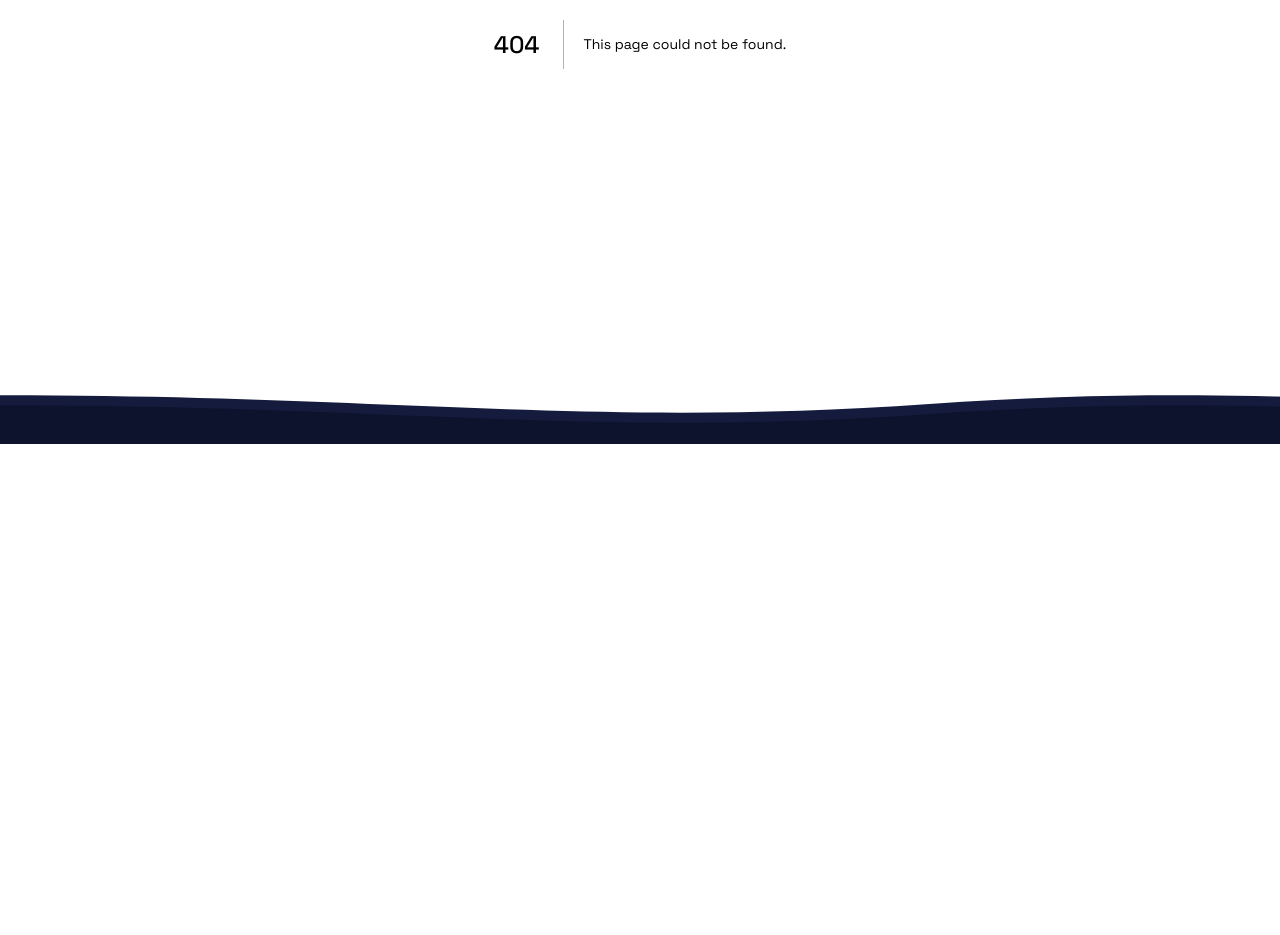
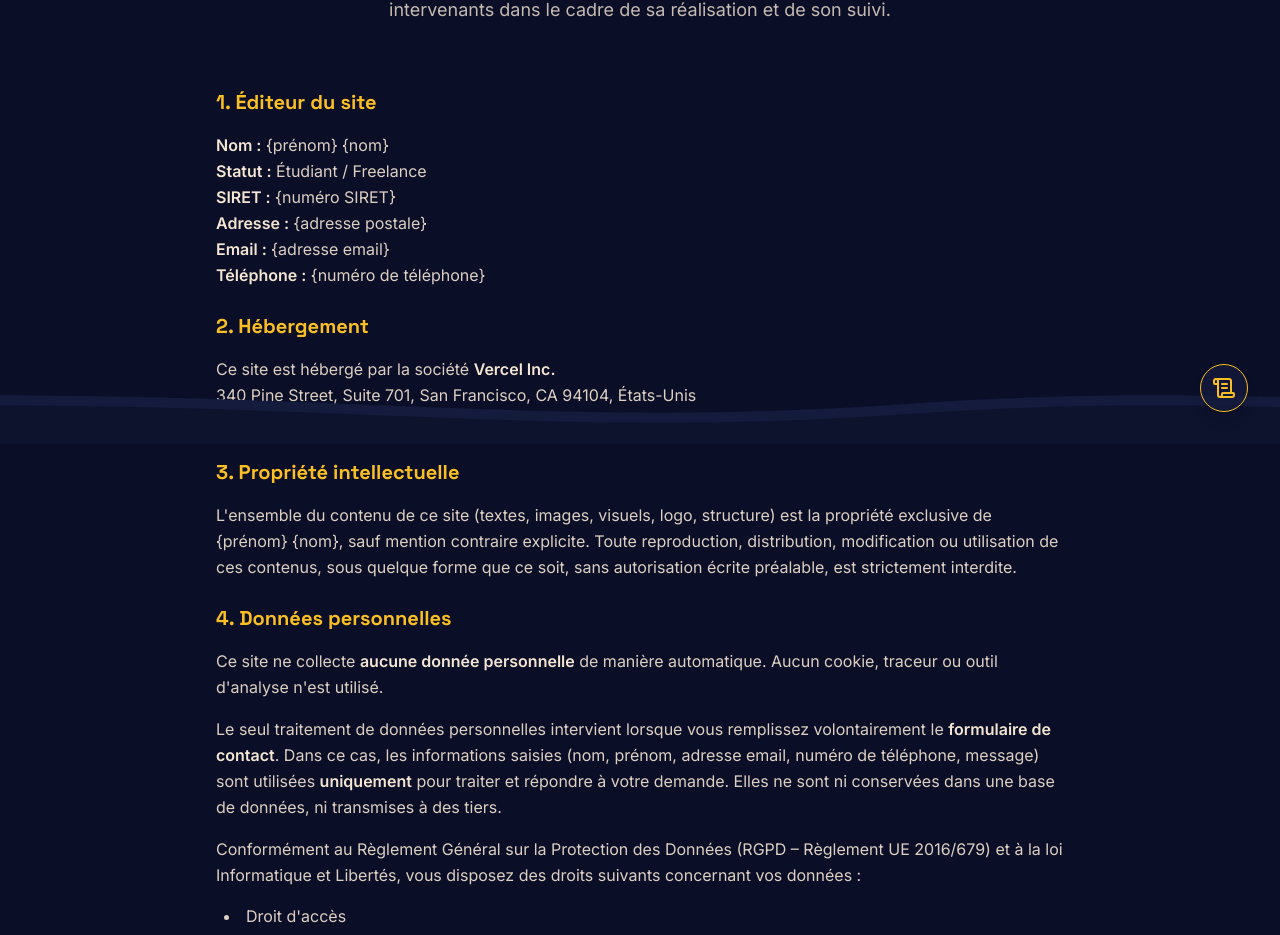
Before and after one commit to MaximeCode/My_Portfolio, a Next.js app: page /mentions-legales in a window 1280 px wide. Before the commit this address had no page. Shown: the part 356-1291 px from the top of the page. Before the commit the page ends 800 px from the top, so only its background shows below. Built offline with nearby package versions, Linux system fonts and the light colour scheme.

Commit message:
CV updated + Footer components added + NEW Mentions Légales page

```diff
--- /dev/null
+++ b/src/app/(pages)/mentions-legales/page.jsx
@@ -0,0 +1,182 @@
+import Base from "@/app/Components/Front/Base";
+import Title from "@/app/Components/Front/Title";
+
+export const metadata = {
+  title: "Mentions légales",
+  description: "Mentions légales du portfolio de Maxime BAUDE",
+};
+
+export default function MentionsLegales() {
+  return (
+    <Base>
+      <main className="max-w-4xl mx-auto px-4 sm:px-6 py-12">
+        <Title text="Mentions légales" />
+
+        <p className="text-foreground/80 text-lg max-w-3xl mx-auto text-center mb-16">
+          Conformément aux dispositions de la loi n° 2004-575 du 21 juin 2004
+          pour la confiance en l&apos;économie numérique, il est précisé aux
+          utilisateurs du site l&apos;identité des différents intervenants dans
+          le cadre de sa réalisation et de son suivi.
+        </p>
+
+        <div className="space-y-6">
+          {/* 1. Éditeur du site */}
+          <div>
+            <h2 className="text-xl font-bold text-secondary mb-4">
+              1. Éditeur du site
+            </h2>
+            <p className="text-foreground/90 leading-relaxed">
+              <strong className="text-foreground">Nom :</strong> {"{prénom}"}{" "}
+              {"{nom}"}
+              <br />
+              <strong className="text-foreground">Statut :</strong>{" "}
+              Étudiant / Freelance
+              <br />
+              <strong className="text-foreground">SIRET :</strong> {"{numéro SIRET}"}
+              <br />
+              <strong className="text-foreground">Adresse :</strong> {"{adresse postale}"}
+              <br />
+              <strong className="text-foreground">Email :</strong> {"{adresse email}"}
+              <br />
+              <strong className="text-foreground">Téléphone :</strong> {"{numéro de téléphone}"}
+            </p>
+          </div>
+
+          {/* 2. Hébergement */}
+          <div>
+            <h2 className="text-xl font-bold text-secondary mb-4">
+              2. Hébergement
+            </h2>
+            <p className="text-foreground/90 leading-relaxed">
+              Ce site est hébergé par la société{" "}
+              <strong className="text-foreground">Vercel Inc.</strong>
+              <br />
+              340 Pine Street, Suite 701, San Francisco, CA 94104, États-Unis
+              <br />
+              Site web :{" "}
+              <a
+                href="https://vercel.com"
+                target="_blank"
+                rel="noopener noreferrer"
+                className="text-secondary hover:text-primary transition-colors duration-300 underline underline-offset-2"
+              >
+                vercel.com
+              </a>
+            </p>
+          </div>
+
+          {/* 3. Propriété intellectuelle */}
+          <div>
+            <h2 className="text-xl font-bold text-secondary mb-4">
+              3. Propriété intellectuelle
+            </h2>
+            <p className="text-foreground/90 leading-relaxed">
+              L&apos;ensemble du contenu de ce site (textes, images, visuels,
+              logo, structure) est la propriété exclusive de {"{prénom}"} {"{nom}"}
+              , sauf mention contraire explicite. Toute reproduction,
+              distribution, modification ou utilisation de ces contenus, sous
+              quelque forme que ce soit, sans autorisation écrite préalable, est
+              strictement interdite.
+            </p>
+          </div>
+
+          {/* 4. Données personnelles */}
+          <div>
+            <h2 className="text-xl font-bold text-secondary mb-4">
+              4. Données personnelles
+            </h2>
+            <p className="text-foreground/90 leading-relaxed mb-4">
+              Ce site ne collecte{" "}
+              <strong className="text-foreground">aucune donnée personnelle</strong>{" "}
+              de manière automatique. Aucun cookie, traceur ou outil
+              d&apos;analyse n&apos;est utilisé.
+            </p>
+            <p className="text-foreground/90 leading-relaxed mb-4">
+              Le seul traitement de données personnelles intervient lorsque vous
+              remplissez volontairement le{" "}
+              <strong className="text-foreground">formulaire de contact</strong>.
+              Dans ce cas, les informations saisies (nom, prénom, adresse email,
+              numéro de téléphone, message) sont utilisées{" "}
+              <strong className="text-foreground">uniquement</strong> pour
+              traiter et répondre à votre demande. Elles ne sont ni conservées
+              dans une base de données, ni transmises à des tiers.
+            </p>
+            <p className="text-foreground/90 leading-relaxed mb-4">
+              Conformément au Règlement Général sur la Protection des Données
+              (RGPD – Règlement UE 2016/679) et à la loi Informatique et Libertés,
+              vous disposez des droits suivants concernant vos données :
+            </p>
+            <ul className="list-disc list-inside text-foreground/90 space-y-1 mb-4 ml-2">
+              <li>Droit d&apos;accès</li>
+              <li>Droit de rectification</li>
+              <li>Droit à l&apos;effacement (« droit à l&apos;oubli »)</li>
+              <li>Droit d&apos;opposition</li>
+              <li>Droit à la limitation du traitement</li>
+            </ul>
+            <p className="text-foreground/90 leading-relaxed">
+              Pour exercer ces droits, vous pouvez contacter le responsable du
+              traitement à l&apos;adresse suivante :{" "}
+              <strong className="text-foreground">{"{adresse email}"}</strong>
+            </p>
+          </div>
+
+          {/* 5. Cookies */}
+          <div>
+            <h2 className="text-xl font-bold text-secondary mb-4">
+              5. Cookies
+            </h2>
+            <p className="text-foreground/90 leading-relaxed">
+              Ce site n&apos;utilise <strong className="text-foreground">aucun cookie</strong>,
+              qu&apos;il soit technique, analytique ou publicitaire. Aucune
+              donnée de navigation n&apos;est collectée ni stockée.
+            </p>
+          </div>
+
+          {/* 6. Liens hypertextes */}
+          <div>
+            <h2 className="text-xl font-bold text-secondary mb-4">
+              6. Liens hypertextes
+            </h2>
+            <p className="text-foreground/90 leading-relaxed">
+              Ce site peut contenir des liens vers des sites externes (LinkedIn,
+              GitHub, etc.). {"{prénom}"} {"{nom}"} ne peut être tenu responsable
+              du contenu de ces sites tiers ni de leur politique de
+              confidentialité.
+            </p>
+          </div>
+
+          {/* 7. Limitation de responsabilité */}
+          <div>
+            <h2 className="text-xl font-bold text-secondary mb-4">
+              7. Limitation de responsabilité
+            </h2>
+            <p className="text-foreground/90 leading-relaxed">
+              Les informations contenues sur ce site sont fournies à titre
+              indicatif. {"{prénom}"} {"{nom}"} s&apos;efforce de maintenir ces
+              informations à jour et exactes, mais ne peut garantir leur
+              exhaustivité ni leur parfaite actualité. La responsabilité du site
+              ne saurait être engagée en cas d&apos;erreur, d&apos;omission ou
+              d&apos;indisponibilité des informations.
+            </p>
+          </div>
+
+          {/* 8. Droit applicable */}
+          <div>
+            <h2 className="text-xl font-bold text-secondary mb-4">
+              8. Droit applicable
+            </h2>
+            <p className="text-foreground/90 leading-relaxed">
+              Les présentes mentions légales sont régies par le droit français.
+              En cas de litige, et à défaut de résolution amiable, les tribunaux
+              français seront seuls compétents.
+            </p>
+          </div>
+        </div>
+
+        <p className="text-foreground/50 text-sm text-center mt-12 italic">
+          Dernière mise à jour : {"{date de mise à jour}"}
+        </p>
+      </main>
+    </Base>
+  );
+}
--- /dev/null
+++ b/src/app/Components/FooterMentionsLink.jsx
@@ -0,0 +1,22 @@
+"use client";
+
+import { ScrollText } from "lucide-react";
+import { Tooltip } from "react-tooltip";
+
+export default function FooterMentionsLink() {
+  return (
+    <footer className="fixed bottom-5 right-5 md:bottom-8 md:right-8 z-30">
+      <a
+        href="/mentions-legales"
+        target="_blank"
+        rel="noopener noreferrer"
+        className="flex h-12 w-12 items-center justify-center rounded-full border border-secondary bg-bg-accent/80 text-secondary shadow-lg hover:bg-primary hover:text-background hover:border-primary transition-all duration-300 focus:outline-none focus:ring-4 focus:ring-primary"
+        data-tooltip-id={"tooltip_link_mentions_legales"}
+        data-tooltip-content="Voir les mentions légales"
+      >
+        <ScrollText className="w-6 h-6" />
+      </a>
+      <Tooltip id={"tooltip_link_mentions_legales"} />
+    </footer>
+  );
+}
--- a/src/app/layout.js
+++ b/src/app/layout.js
@@ -2,6 +2,7 @@ import "./globals.css";
 import { WaveDivider } from "./Components/WaveDivider";
 import Script from "next/script";
 import Navbar from "./Components/Navbar";
+import FooterMentionsLink from "./Components/FooterMentionsLink";
 import PageTransition from "./Components/PageTransition";
 
 export const classNameForIcon = "w-5 h-5 group-hover:animate-bounce";
@@ -11,9 +12,11 @@ export const ma_grosse_tete = "/img/Photo_BAUDE_Maxime_3_ma_grosse_tete.jpg";
 export default function RootLayout({ children }) {
   return (
     <html lang="fr">
-      <body className="min-h-screen bg-gradient-to-b from-background to-bg-accent">
+      <body className="min-h-screen bg-gradient-to-b from-background to-bg-accent relative">
         <Navbar />
         <PageTransition>{children}</PageTransition>
+
+        <FooterMentionsLink />
 
         <div className="fixed bottom-0 left-0 right-0 z-10">
           <WaveDivider />
```
Also changed, not shown: 1 other file (tests, documents, lock files or other folders).
